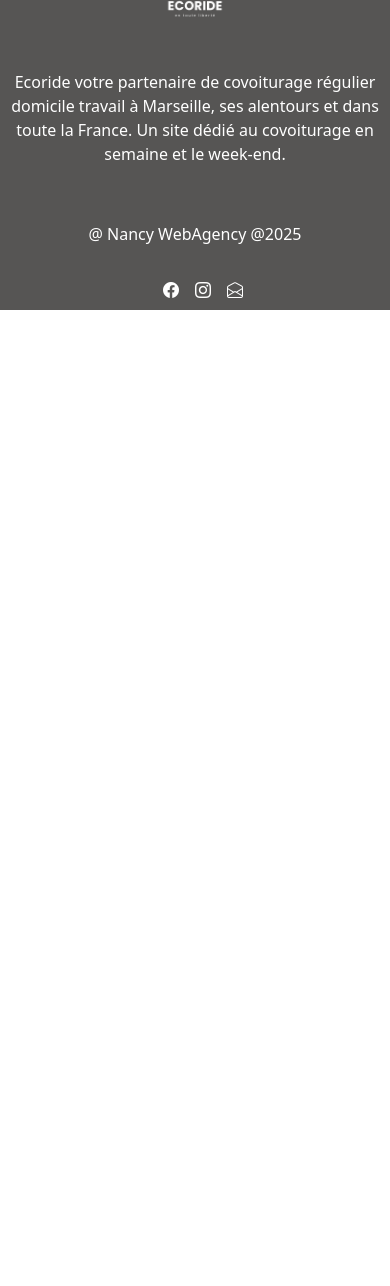
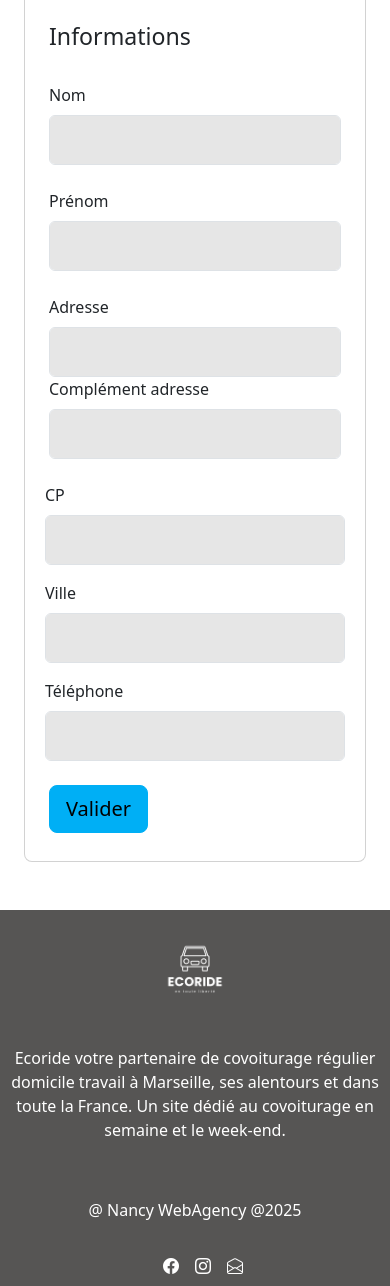
Before and after one commit to nancyh13500/ecoride_ecf, a PHP site: page /publish.php in a window 390 px wide. Shown: the part 675-1961 px from the top of the page. Before the commit the page ends 985 px from the top, so only its background shows below. Run offline with PHP 8.4, Linux system fonts and the light colour scheme.

Commit message:
update publish.php

```diff
--- a/assets/css/style.css
+++ b/assets/css/style.css
@@ -148,10 +148,6 @@
     background-color: var(--dark);
 }
 
-
-
-
-
 /*en section presentation*/
 
 /*section trajet*/
@@ -194,9 +190,35 @@
     background-color: var(--secondary);
 }
 
+/*end section suggestion_route*/
+
+/*section publish*/
+
+.form-name,
+.form-adress {
+    margin-left: 0;
+}
+
+/* .form-outline,
+.form-control,
+.form-label {
+    position: absolute;
+    top: 0;
+    max-width: 90%;
+    white-space: nowrap;
+    overflow: hidden;
+    text-overflow: ellipsis;
+    left: .75rem;
+    padding-top: .37rem;
+    pointer-events: none;
+    transform-origin: 0 0;
+    transition: all .2s ease-out;
+    color: var(--mdb-form-control-label-color);
+    margin-bottom: 0;
+} */
 
 
-/*end section suggestion_route*/
+/*end section publish*/
 
 /*section avis*/
 .avis {
@@ -333,6 +355,12 @@
 
 }
 
+@media (min-width: 1025px) {
+    .h-custom {
+        height: 100vh !important;
+    }
+}
+
 
 
 /*end media queries*/
--- a/publish.php
+++ b/publish.php
@@ -1,44 +1,83 @@
 <?php require_once __DIR__ . "/templates/header.php";
 ?>
 
-<div class="publish-title text-center">
+<section class="publish w-100 px-4 py-5">
+
+    <div class="publish-title text-center ">
         <div class="container">
-        <h1 class="contact-title mt-3 mb-3 fw-bold">Proposer un covoiturage</h1>
+            <h1 class="publish-title mt-3 mb-3 fw-bold">Proposer un covoiturage</h1>
+        </div>
+        <div class="container">
+            <h4 class="publish-subtitle mt-3 mb-5">Remplissez les détails de votre trajet pour partager votre voyage.</h4>
         </div>
     </div>
 
-<div class="col-lg-6 mx-auto">
+    <div class="row d-flex justify-content-center">
+        <div class="col-lg-8 col-xl-7">
+            <div class="card rounded-3">
+                <img src="https://mdbcdn.b-cdn.net/img/Photos/new-templates/bootstrap-registration/img3.webp" class="w-100" style="border-top-left-radius: .3rem; border-top-right-radius: .3rem;" alt="Sample photo">
+                <div class="card-body p-4 p-md-5">
+                    <h3 class="mb-4 pb-2 pb-md-0 mb-md-5 px-md-2">Informations</h3>
+
+                    <form class="px-md-2" data-gtm-form-interact-id="0">
                         <div class="row">
-        <div class="search-field col-md-8 mt-3 mb-3">
-            <div class="input-group">
-                <span class="input-group-text bg-white border-end-0"><i class="bi bi-geo-alt-fill text-primary"></i></span>
-                <input type="text" name="depart" class="form-control border-start-0 text-center" placeholder="Ville de départ" required>
+                            <div data-mdb-input-init="" class="col-md-6 form-outline form-name mb-4" data-mdb-input-initialized="true">
+                                <label class="form-label" for="form3Example1q">Nom</label>
+                                <input type="text" id="form3Example1q" class="form-control bg-light" required>
+                            </div>
+                            <div data-mdb-input-init="" class="col-md-6 form-outline form-name mb-4" data-mdb-input-initialized="true">
+                                <label class="form-label" for="form3Example1q">Prénom</label>
+                                <input type="text" id="form3Example1q" class="form-control bg-light" required>
                             </div>
                         </div>
-        <div class="search-field col-md-8 mt-3 mb-3">
-            <div class="input-group">
-                <span class="input-group-text bg-white border-end-0"><i class="bi bi-geo-alt text-primary"></i></span>
-                <input type="text" name="arrivee" class="form-control border-start-0 text-center" placeholder="Ville d'arrivée" required>
+
+                        <div class="row">
+                            <div class="col-md-6">
+                                <div data-mdb-input-init="" class="form-outline datepicker" data-mdb-input-initialized="true">
+                                    <label for="exampleDatepicker1" class="form-label form-adress">Adresse</label>
+                                    <input type="text" class="form-control bg-light" id="exampleDatepicker1" required>
                                 </div>
                             </div>
-        <div class="search-field col-md-8 mt-3 mb-3">
-            <div class="input-group">
-                <span class="input-group-text bg-white border-end-0"><i class="bi bi-calendar text-primary"></i></span>
-                <input type="date" name="date" class="form-control border-start-0 text-center" required>
-            </div>
-        </div>
-        <div class="search-field col-md-8 mt-3 mb-3">
-            <div class="input-group">
-                <span class="input-group-text bg-white border-end-0"><i class="bi bi-person-standing text-primary"></i></span>
-                <input type="text" name="arrivee" class="form-control border-start-0 text-center" placeholder="Nombre de passagers" required>
+                            <div class=" col-md-6">
+                                <div id="select-wrapper-644779" class="select-wrapper">
+                                    <div class="form-label select-fake-value">Complément adresse</div>
+                                    <div class="form-outline" data-mdb-input-init="" data-mdb-input-initialized="true"><input class="form-control select-input placeholder-active active bg-light mb-3" type="text" role="combobox" aria-disabled="false" aria-haspopup="listbox" aria-expanded="false" aria-controls="select-dropdown-container-206827" id="select-input-849282" readonly="true"><span class="select-arrow"></span>
                                     </div>
                                 </div>
                             </div>
-    <div class="d-flex justify-content-center mt-3 mb-3">
-        <button type="button" class="btn btn-primary w-50">Valider</button>
+                        </div>
+
+                        <div class="row">
+                            <div class="col-md-4">
+                                <div data-mdb-input-init="" class="form-outline" data-mdb-input-initialized="true">
+                                    <label class="form-label" for="form3Example1w">CP</label>
+                                    <input type="text" id="form3Example1w" class="form-control bg-light" required>
+                                </div>
+                            </div>
+                            <div class="col-md-4">
+                                <div data-mdb-input-init="" class="form-outline" data-mdb-input-initialized="true">
+                                    <label class="form-label" for="form3Example1w">Ville</label>
+                                    <input type="text" id="form3Example1w" class="form-control bg-light" required>
+                                </div>
+                            </div>
+                            <div class="col-md-4">
+                                <div data-mdb-input-init="" class="form-outline" data-mdb-input-initialized="true">
+                                    <label class="form-label" for="form3Example1w">Téléphone</label>
+                                    <input type="text" id="form3Example1w" class="form-control bg-light" required>
+                                </div>
                             </div>
                         </div>
 
+                        <button type="submit" data-mdb-button-init="" data-mdb-ripple-init="" class="btn btn-secondary btn-lg mt-3 mb-1" data-mdb-button-initialized="true">Valider</button>
+
+                    </form>
+
+                </div>
+            </div>
+        </div>
+    </div>
+
+</section>
 
 <?php require_once __DIR__ . "/templates/footer.php";
 ?>
```
Lines whose indentation alone changed are shown as unchanged.
